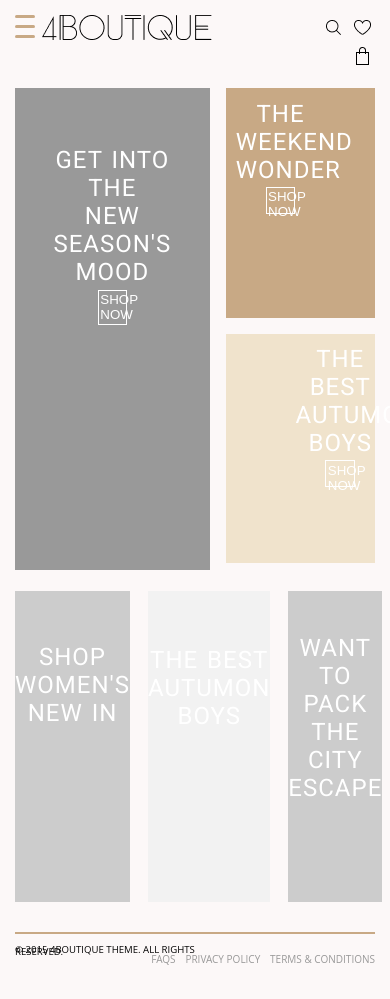
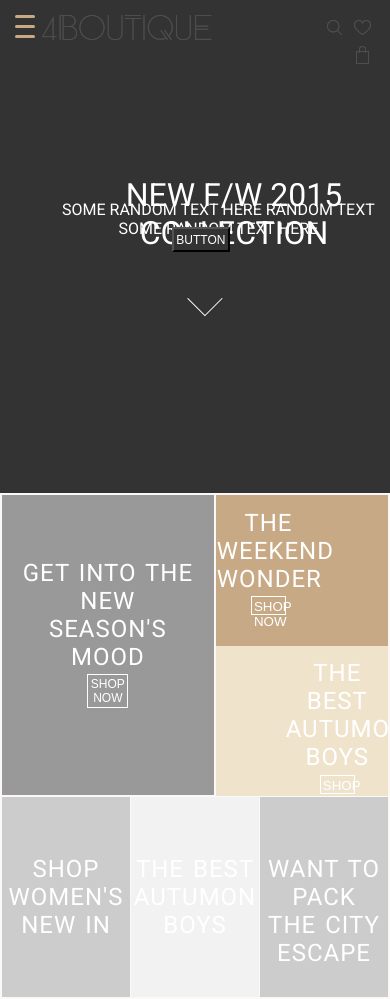
Before and after one commit to masudurHimel/SpringRain_4boutique, a plain HTML site: page index.html in a window 390 px wide. Shown: the top 999 px of the page. Drawn offline with nearby package versions, Linux system fonts and the light colour scheme.

Commit message:
tablet landscape and portrait view complete

```diff
--- a/css/style.css
+++ b/css/style.css
@@ -261,7 +261,8 @@ a {
 header {
   display: none;
 }
-.footer-menu {
+.footer-menu,
+.tablet-protrait-slider {
   display: none;
 }
 
@@ -390,7 +391,8 @@ header {
   .sidebar.close2 {
     display: block;
   }
-  .footer-menu.close3 {
+  .footer-menu.close3,
+  .tablet-protrait-slider.close2 {
     display: none;
   }
   .container-menu.close2 {
@@ -398,9 +400,17 @@ header {
   }
 
   .tablet-landscape-menu.close2 {
-    display: block;
+    display: none;
   }
-
+  .table-landscape-header.close2{
+    background-color: black;
+  }
+  .table-landscape-header.close2 .header-logo{
+    filter: opacity(.6) drop-shadow(0 0 0 #c8a985);
+  }
+  .table-landscape-header.close2 .user-tool-img{
+    filter: opacity(.6) drop-shadow(0 0 0 #c8a985);
+  }
   .sidebar {
     display: none;
     background-color: black;
@@ -479,3 +489,125 @@ header {
     display: block;
   }
 }
+
+@media (max-width: 768px) {
+  body {
+    font-size: 12px;
+  }
+  /*
+  header {
+    background-color: #333333;
+  }
+  */
+  .table-landscape-header{
+    background-color: #333333;
+  }
+  .header-logo {
+    filter: opacity(0.3) drop-shadow(0 0 0 #fff);
+  }
+
+  .user-tool ul li a img {
+    filter: opacity(0.3) drop-shadow(0 0 0 #fff);
+  }
+
+  .container {
+    padding: 2px;
+    height: 60vh;
+    font-size: 10px;
+  }
+  .footer-menu {
+    display: none;
+  }
+  .btn {
+    width: 23%;
+    font-size: 50%;
+  }
+  .row1-content {
+    margin-right: 1px;
+    margin-bottom: 1px;
+  }
+  .sub-row div {
+    margin-left: 1px;
+    height: 50%;
+  }
+  .image-big-aside-1 {
+    margin-bottom: 0;
+  }
+  .row2 div {
+    margin-top: 1px;
+    margin-right: 1px;
+  }
+  .sidebar {
+    height: 100vh;
+  }
+  .social {
+    position: absolute;
+
+    height: auto;
+    bottom: -85%;
+  }
+  .newsletter {
+    position: absolute;
+    width: 100%;
+    bottom: -75%;
+  }
+  .link {
+    position: absolute;
+    bottom: -65%;
+    width: 100%;
+  }
+  nav {
+    display: inline;
+    vertical-align: middle;
+  }
+  .sidebar nav {
+    margin-top: 40%;
+    height: 37%;
+  }
+  .tablet-protrait-slider {
+    display: block;
+    max-width: 100%;
+    height: 50vh;
+    background-color: #333333;
+    color: #fff;
+    text-align: center;
+    position: relative;
+  }
+  .discription,
+  .sub-discription,
+  .btn-discription {
+    text-transform: uppercase;
+  }
+  .btn-discription {
+    height: 6%;
+    width: 15%;
+    font-size: 12px;
+    background-color: #333333;
+    cursor: pointer;
+  }
+  .discription {
+    margin-top: 27%;
+    margin-left: 20%;
+    font-size: 32px;
+    position: absolute;
+  }
+  .sub-discription {
+    position: absolute;
+    margin-top: 33%;
+    margin-left: 12%;
+    font-size: 16px;
+  }
+  .btn-discription {
+    margin-top: 40%;
+    margin-left: -6%;
+    color: #fff;
+    position: absolute;
+  }
+  .shape-arrow{
+    position: absolute;
+    margin-top: 58%;
+    margin-left: -2%;
+    cursor: pointer;
+  }
+
+}
--- a/index.html
+++ b/index.html
@@ -16,8 +16,8 @@
   </head>
   <body>
     <script>
-      $(document).ready(function() {
-          $("#wrapper").click(function() {
+      $(document).ready(function () {
+        $("#wrapper").click(function () {
           $(".menu").toggleClass("close");
           $(".main").toggleClass("close1");
           $(".sidebar").toggleClass("close2");
@@ -25,11 +25,9 @@
           $(".container-menu").toggleClass("close2");
           $(".tablet-landscape-menu").toggleClass("close2");
           $(".table-landscape-header").toggleClass("close2");
-
-
+          $(".tablet-protrait-slider").toggleClass("close2");
         });
       });
-
     </script>
 
     <div>
@@ -47,13 +45,13 @@
           <div class="user-tool">
             <ul>
               <li>
-                <a href="#"><img src="img/Icon search.png" /></a>
+                <a href="#"><img src="img/Icon search.png" class="user-tool-img"/></a>
               </li>
               <li>
-                <a href="#"><img src="img/Icon heart.png" /></a>
+                <a href="#"><img src="img/Icon heart.png" class="user-tool-img"/></a>
               </li>
               <li>
-                <a href="#"><img src="img/Icon bag.png" /></a>
+                <a href="#"><img src="img/Icon bag.png" class="user-tool-img"/></a>
               </li>
             </ul>
           </div>
@@ -62,7 +60,6 @@
     </div>
     <div class="tablet-landscape-menu">
       <header>
-
         <div class="header-logo"><img src="img/Logo-menu.png" /></div>
         <div class="user-tool">
           <ul>
@@ -79,6 +76,15 @@
         </div>
       </header>
     </div>
+
+    <section class="tablet-protrait-slider">
+      <p class="discription">new f/w 2015 collection</p>
+      <p class="sub-discription">
+        some random text here random text some random text here
+      </p>
+      <button class="btn-discription">button</button>
+      <i><a><img src="img/Shape arrow.png" alt="" class="shape-arrow"></a></i>
+    </section>
 
     <section class="container container-menu">
       <div class="sidebar">
```
Also changed, not shown: img/Shape arrow.png (added), 1 other file. Lines whose indentation alone changed are shown as unchanged.
